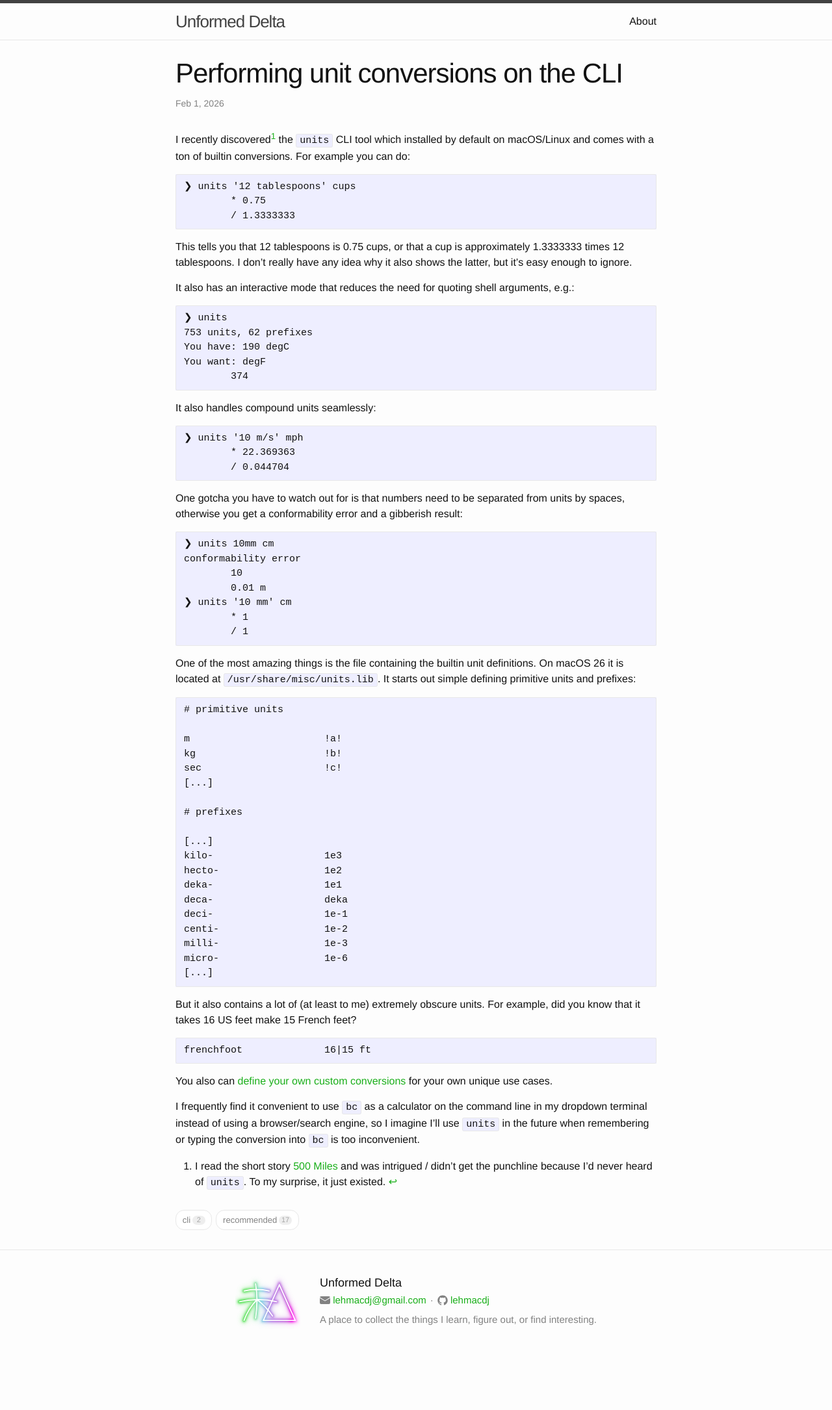
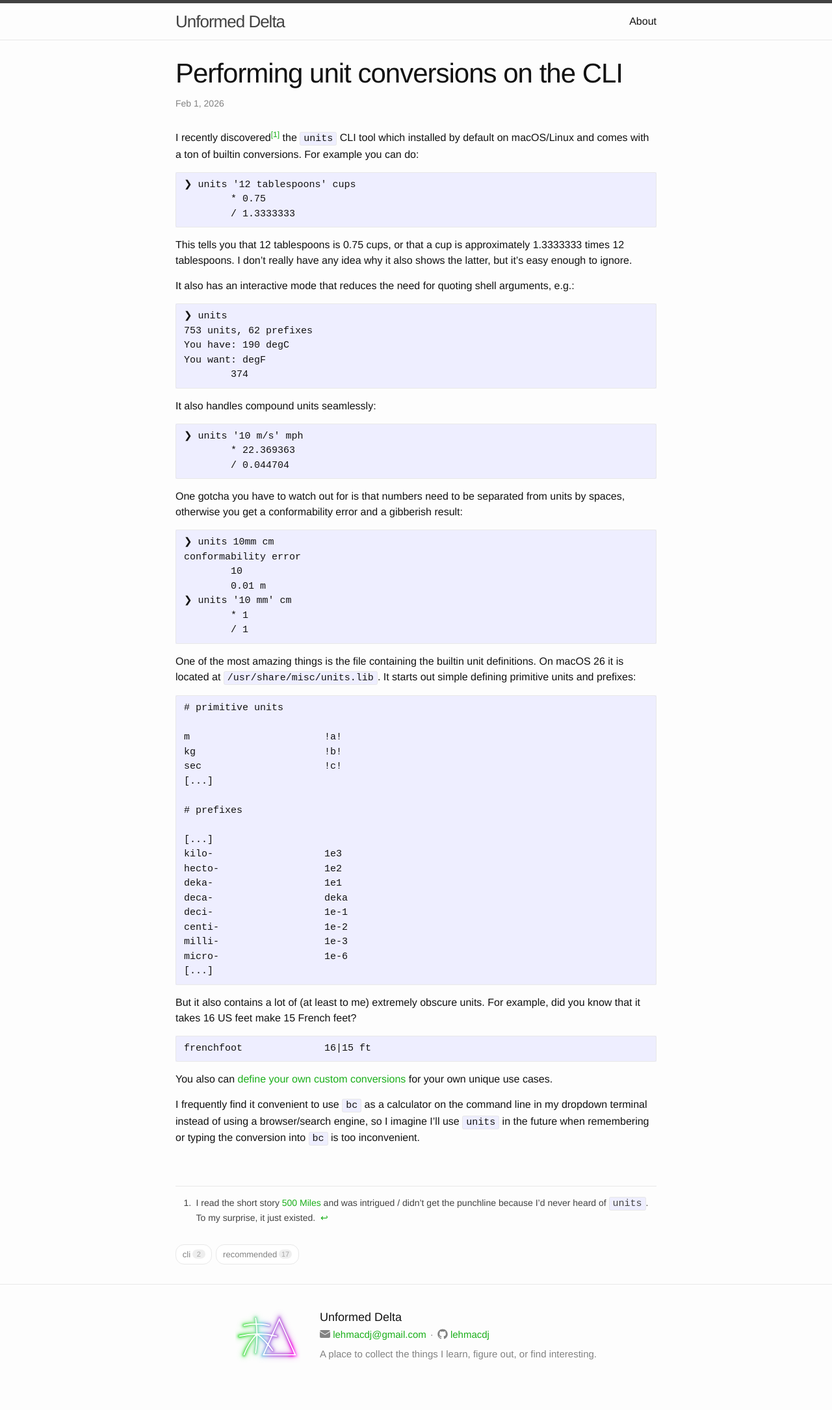
Before and after one commit to lehmacdj/blog, a Jekyll site: the page built from _notes/80ez771I2kAJ-performing-unit-conversions-on-the-cli.md, in a window 1280 px wide. Shown: the whole page at 65% size. Built offline with Jekyll 4.4.1, drawn with Linux system fonts in a browser that asks for light colours; before the commit the page ends 2091 px from its top, so only the background shows below that.

Commit message:
Make footnotes fancy
This PR is AI slop

```diff
--- a/_layouts/post.html
+++ b/_layouts/post.html
@@ -22,3 +22,5 @@
   </div>
 
 </article>
+
+<script src="{{ '/assets/footnotes.js' | prepend: site.baseurl }}" defer></script>
--- /dev/null
+++ b/_sass/_footnotes.scss
@@ -0,0 +1,108 @@
+// Footnote markers: prevent them from expanding line-height.
+sup[id^="fnref:"] {
+  vertical-align: baseline;
+  position: relative;
+  top: -0.5em;
+  font-size: 0.75em;
+  line-height: 0;
+
+  a.footnote::before { content: "["; }
+  a.footnote::after { content: "]"; }
+}
+
+// Bottom footnotes section
+.footnotes {
+  margin-top: $spacing-unit * 2;
+  padding-top: $spacing-unit / 2;
+  border-top: 1px solid $grey-color-light;
+  font-size: $small-font-size;
+  color: $grey-color-dark;
+
+  ol {
+    list-style-position: outside;
+    padding-left: 2em;
+    margin-left: 0;
+  }
+
+  li {
+    margin-bottom: $spacing-unit / 2;
+    padding-left: 0.25em;
+
+    &:target {
+      background-color: lighten($brand-color, 50%);
+      border-radius: 4px;
+    }
+  }
+
+  // Force text presentation of the return arrow so iOS doesn't render
+  // it as an emoji. The arrow is followed by U+FE0E via ::after.
+  a.reversefootnote {
+    font-size: 0;
+    text-decoration: none;
+    margin-left: 4px;
+    color: $brand-color;
+
+    &::after {
+      content: "\21A9\FE0E"; // ↩︎ with text-presentation selector
+      font-size: $small-font-size;
+      font-family: $base-font-family;
+    }
+
+    &:hover,
+    &:focus {
+      color: darken($brand-color, 10%);
+    }
+  }
+}
+
+// Inline footnote popup
+.footnote-popup {
+  position: absolute;
+  z-index: 1000;
+  max-width: 380px;
+  background: $background-color;
+  color: $text-color;
+  border: 1px solid $grey-color-light;
+  border-radius: 6px;
+  box-shadow: 0 6px 24px rgba(0, 0, 0, 0.12);
+  padding: 12px 16px;
+  font-family: $base-font-family;
+  font-size: $base-font-size;
+  font-weight: $base-font-weight;
+  line-height: $base-line-height;
+  opacity: 0;
+  pointer-events: none;
+  transition: opacity 0.12s ease;
+
+  &.is-visible {
+    opacity: 1;
+    pointer-events: auto;
+  }
+
+  p {
+    margin: 0;
+
+    & + p {
+      margin-top: 0.5em;
+    }
+  }
+
+  // Hide the back-reference link inside the popup; closing handles return.
+  a.reversefootnote {
+    display: none;
+  }
+
+  @include media-query($on-palm) {
+    max-width: calc(100vw - 32px);
+    padding: 14px 18px;
+  }
+}
+
+// When JS is active, hide the bottom footnotes block since popups cover it.
+// We keep it in the DOM as a no-JS / print fallback.
+// (Commented out — user wanted the bottom block to remain styled & visible.)
+// .js .footnotes { display: none; }
+
+@media print {
+  .footnote-popup { display: none !important; }
+}
--- /dev/null
+++ b/assets/footnotes.js
@@ -0,0 +1,154 @@
+(function () {
+  'use strict';
+
+  var refs = document.querySelectorAll('sup[id^="fnref:"] a.footnote');
+  if (!refs.length) return;
+
+  var hoverCapable = window.matchMedia('(hover: hover)').matches;
+
+  var popup = document.createElement('div');
+  popup.className = 'footnote-popup';
+  popup.setAttribute('role', 'tooltip');
+  document.body.appendChild(popup);
+
+  var hideTimer = null;
+  var currentTrigger = null;
+
+  function clearHideTimer() {
+    if (hideTimer) {
+      clearTimeout(hideTimer);
+      hideTimer = null;
+    }
+  }
+
+  function scheduleHide() {
+    clearHideTimer();
+    hideTimer = setTimeout(hidePopup, 180);
+  }
+
+  function hidePopup() {
+    clearHideTimer();
+    popup.classList.remove('is-visible');
+    currentTrigger = null;
+  }
+
+  function getFootnoteContent(href) {
+    var id = href.replace(/^.*#/, '');
+    var li = document.getElementById(id);
+    if (!li) return null;
+    var clone = li.cloneNode(true);
+    return clone.innerHTML;
+  }
+
+  function positionPopup(trigger) {
+    // Reset to measure natural size.
+    popup.style.left = '0px';
+    popup.style.top = '0px';
+    popup.style.maxHeight = '';
+
+    var rect = trigger.getBoundingClientRect();
+    var scrollX = window.pageXOffset;
+    var scrollY = window.pageYOffset;
+    var vw = document.documentElement.clientWidth;
+    var vh = document.documentElement.clientHeight;
+    var margin = 8;
+
+    var pw = popup.offsetWidth;
+    var ph = popup.offsetHeight;
+
+    // Horizontal: align popup's left edge with trigger's left edge;
+    // if that overflows to the right, align popup's right edge with
+    // trigger's right edge instead.
+    var left = rect.left;
+    if (left + pw > vw - margin) {
+      left = rect.right - pw;
+    }
+    if (left < margin) left = margin;
+
+    // Vertical: prefer below; flip above if not enough space.
+    var spaceBelow = vh - rect.bottom;
+    var top;
+    if (spaceBelow >= ph + margin || spaceBelow >= vh - rect.top) {
+      top = rect.bottom + 6;
+    } else {
+      top = rect.top - ph - 6;
+      if (top < margin) top = margin;
+    }
+
+    popup.style.left = (left + scrollX) + 'px';
+    popup.style.top = (top + scrollY) + 'px';
+  }
+
+  function showPopup(trigger) {
+    clearHideTimer();
+    var href = trigger.getAttribute('href');
+    var content = getFootnoteContent(href);
+    if (!content) return;
+
+    popup.innerHTML = content;
+
+    currentTrigger = trigger;
+    popup.classList.add('is-visible');
+    positionPopup(trigger);
+  }
+
+  // Attach handlers per trigger.
+  refs.forEach(function (ref) {
+    if (hoverCapable) {
+      ref.addEventListener('mouseenter', function () {
+        showPopup(ref);
+      });
+      ref.addEventListener('mouseleave', scheduleHide);
+      ref.addEventListener('focus', function () { showPopup(ref); });
+      ref.addEventListener('blur', scheduleHide);
+      // Click falls through to native behavior (jump to footnote).
+    } else {
+      ref.addEventListener('click', function (e) {
+        e.preventDefault();
+        if (currentTrigger === ref) {
+          hidePopup();
+        } else {
+          showPopup(ref);
+        }
+      });
+    }
+  });
+
+  if (hoverCapable) {
+    popup.addEventListener('mouseenter', clearHideTimer);
+    popup.addEventListener('mouseleave', scheduleHide);
+  } else {
+    // Tap outside dismisses.
+    document.addEventListener('click', function (e) {
+      if (!popup.classList.contains('is-visible')) return;
+      if (popup.contains(e.target)) return;
+      if (e.target.closest && e.target.closest('sup[id^="fnref:"] a.footnote')) return;
+      hidePopup();
+    }, true);
+  }
+
+  window.addEventListener('resize', function () {
+    if (currentTrigger) positionPopup(currentTrigger);
+  });
+
+  document.addEventListener('keydown', function (e) {
+    if (e.key === 'Escape') hidePopup();
+  });
+
+  // Center the target in the viewport for footnote jumps (both directions).
+  function centerScroll(e) {
+    if (e.defaultPrevented) return;
+    var a = e.target.closest && e.target.closest('a');
+    if (!a) return;
+    var href = a.getAttribute('href') || '';
+    if (href.charAt(0) !== '#') return;
+    if (!(a.classList.contains('footnote') ||
+          a.classList.contains('reversefootnote'))) return;
+    var target = document.getElementById(href.slice(1));
+    if (!target) return;
+    e.preventDefault();
+    target.scrollIntoView({ block: 'center', behavior: 'smooth' });
+    history.pushState(null, '', href);
+  }
+  document.addEventListener('click', centerScroll);
+})();
--- a/css/main.scss
+++ b/css/main.scss
@@ -50,5 +50,6 @@
         "base",
         "layout",
         "tag-filter",
-        "syntax-highlighting"
+        "syntax-highlighting",
+        "footnotes"
 ;
```
